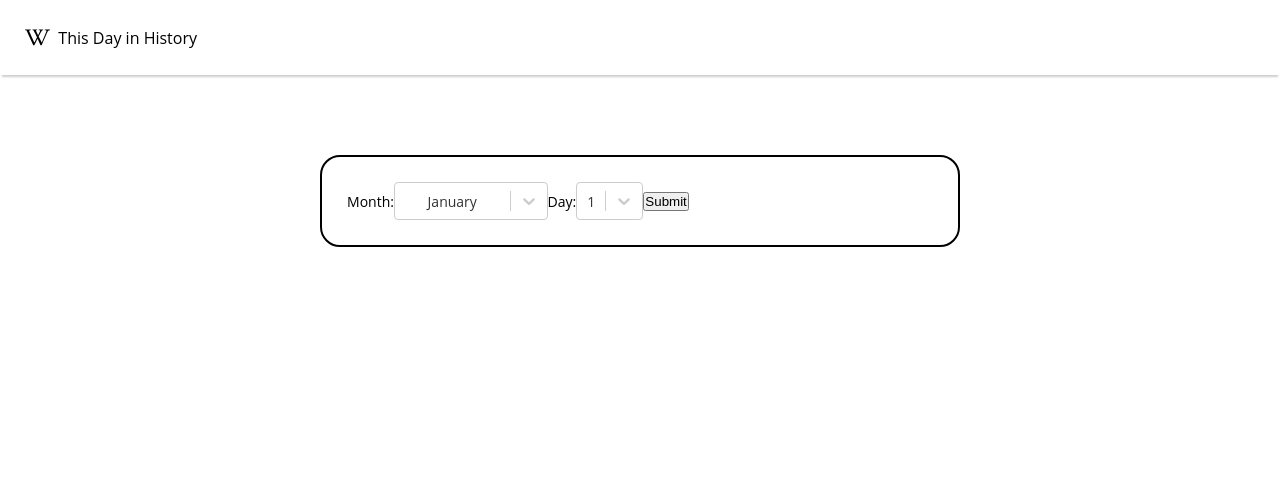
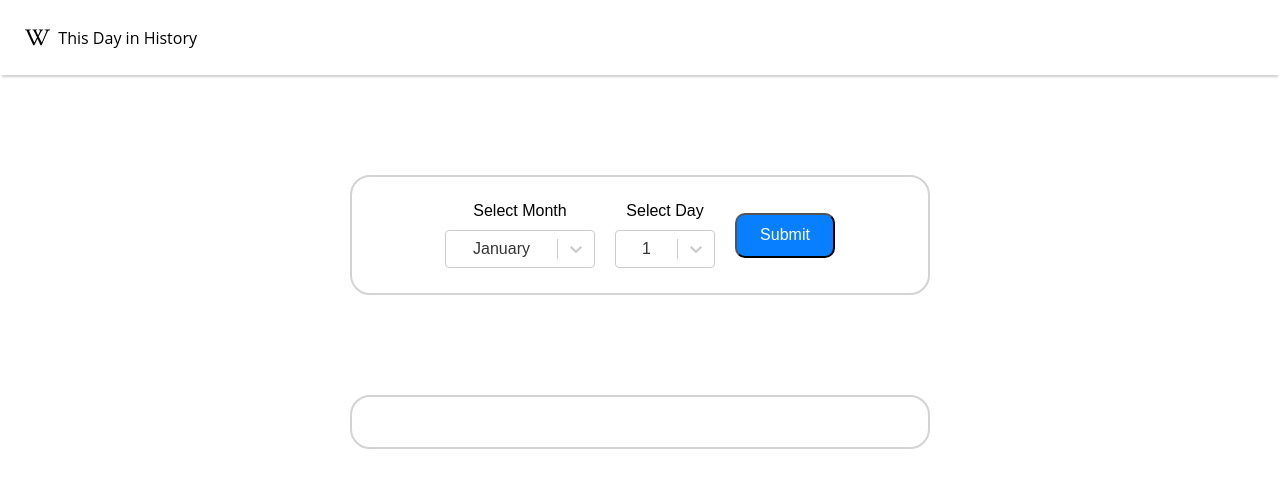
Before and after one commit to toblrne/wikidate, a React (Create React App) app: page / in a window 1280 px wide. Shown: the top 488 px of the page. Built offline with nearby package versions, Linux system fonts and the light colour scheme.

Commit message:
working project

```diff
--- a/src/components/Input.js
+++ b/src/components/Input.js
@@ -1,6 +1,8 @@
-import { React, useState } from 'react';
+import { React, useEffect, useState } from 'react';
 import Select from 'react-select';
 import axios from 'axios';
+
+import Output from './Output'
 
 import './Input.scss'
 
@@ -58,20 +60,27 @@ const Input = () => {
     const [data, setData] = useState({ events: [{ description: "" }] })
     const [month, setMonth] = useState(0) // index for month
     const [day, setDay] = useState(0)
+    const [elem, setElem] = useState(-1)
 
     const handleSubmit = (event) => {
         event.preventDefault()
-        const newURL = "https://byabbe.se/on-this-day/" + monthOptions[month].value + "/" + dayOptions[day].value + "/events.json"
+        const newURL = `https://byabbe.se/on-this-day/${monthOptions[month].value}/${dayOptions[day].value}/events.json`
         axios
             .get(newURL)
             .then(res => setData(res.data))
+
         console.log(newURL)
     }
 
+    useEffect(() => {
+        setElem(Math.floor(Math.random() * data.events.length))
+    }, [data])
+
     return (
+        <div>
             <div className='input'>
                 <form className='form-layout' onSubmit={handleSubmit}>
-                <label className='selector-label'> Month:
+                    <label className='selector-label'> Select Month
                         <Select
                             options={monthOptions}
                             defaultValue={monthOptions[0]}
@@ -80,7 +89,7 @@ const Input = () => {
                         />
                     </label>
 
-                <label className='selector-label'> Day:
+                    <label className='selector-label'> Select Day
                         <Select
                             options={dayOptions}
                             defaultValue={dayOptions[0]}
@@ -88,8 +97,10 @@ const Input = () => {
                             onChange={(newObj) => setDay(parseInt(newObj.value) - 1)}
                         />
                     </label>
-                <input type="submit" value="Submit" />
+                    <input type='submit' value='Submit' className='submit' />
                 </form>
+            </div>
+            <Output data={data} day={day} month={month} elem={elem} />
         </div>
     );
 }
--- a/src/components/Input.scss
+++ b/src/components/Input.scss
@@ -1,25 +1,45 @@
 .input {
-    border: 2px solid;
+    border: 2px solid lightgrey;
     border-radius: 20px;
-    margin: 10vh 25vw;
+    margin: 100px 350px;
     text-align: center;
     padding: 25px;
-    font: 14px "Open Sans", sans-serif;
+    font: 16px 'Open-Sans', sans-serif;
 
     .form-layout {
         display: flex;
         flex-direction: row;
         align-items: center;
+        justify-content: center;
+        gap: 20px;
+
 
         .selector-label {
             display: flex;
-            flex-direction: row;
+            flex-direction: column;
             align-items: center;
+            justify-content: center;
+            gap: 10px;
+            min-width: 50px;
 
             .month-selector {
-                width: 12vw;
+                width: 150px;
+                min-width: 50px;
             }
 
+            .day-selector {
+                width: 100px;
+                min-width: 50px;
+            }
+        }
+
+        .submit {
+            background-color: #087ffe;
+            color: white;
+            height: 45px;
+            width: 100px;
+            border-radius: 10px;
+            font-size: 16px;
         }
 
 
--- a/src/components/Navbar.scss
+++ b/src/components/Navbar.scss
@@ -1,9 +1,8 @@
 .navbar {
-    display: flex;
-    flex-direction: row;
-    align-items: center;
-    padding: 25px;
-    font: 16px "Open Sans", sans-serif;
-    box-shadow: 0 4px 2px -2px rgba(0,0,0,.2)
-
+  display: flex;
+  flex-direction: row;
+  align-items: center;
+  padding: 25px;
+  font: 16px "Open Sans", sans-serif;
+  box-shadow: 0 4px 2px -2px rgba(0, 0, 0, 0.2);
 }
--- a/src/components/Output.js
+++ b/src/components/Output.js
@@ -2,14 +2,14 @@ import React from 'react';
 
 import './Output.scss'
 
-const Input = ({ data }) => {
-
-    const randomElement = Math.floor(Math.random() * data.events.length)
-
+const Input = ({ data, elem }) => {
     return (
         <div className="output">
-            {data.events[randomElement].description}
-        </div>);
+            {data.date && <div>
+                <div className="date-year"> {data.date}, {data.events[elem].year} </div>
+                <div>  {data.events[elem].description} </div>
+            </div>}
+        </div >);
 }
 
 export default Input;
--- a/src/components/Output.scss
+++ b/src/components/Output.scss
@@ -1,8 +1,13 @@
 .output {
-    border: 2px solid;
-    border-radius: 20px;
-    margin: 10vh 25vw;
-    text-align: center;
-    padding: 25px;
+  border: 2px solid lightgrey;
+  border-radius: 20px;
+  border-radius: 20px;
+  margin: 100px 350px;
+  text-align: center;
+  padding: 25px;
+  font: 16px "Open-Sans", sans-serif;
 
+  .date-year {
+    margin-bottom: 20px;
+  }
 }
```
Also changed, not shown: src/App.js (+1 -14 lines), src/components/Navbar.js (+6 -6 lines). Lines whose indentation alone changed are shown as unchanged.
